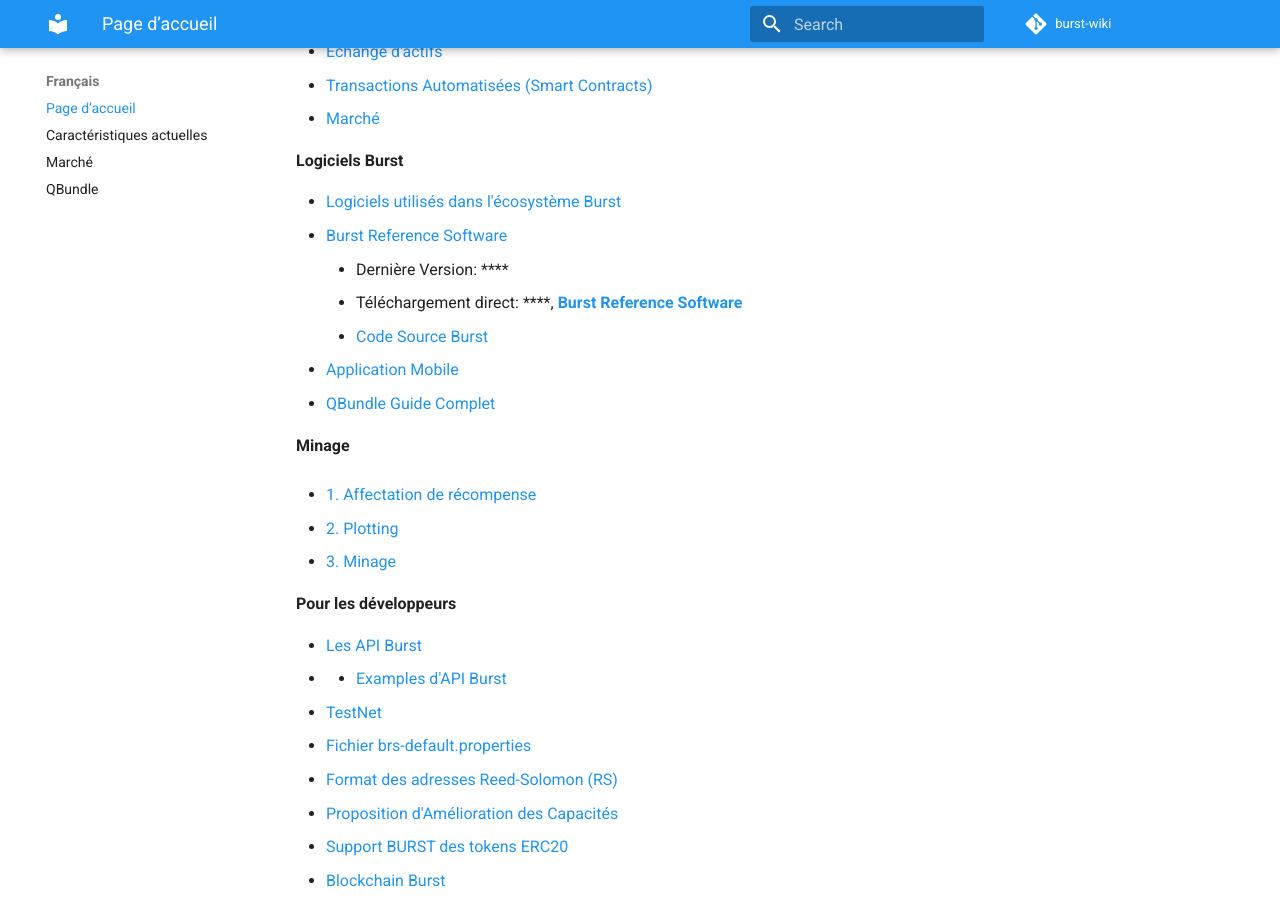
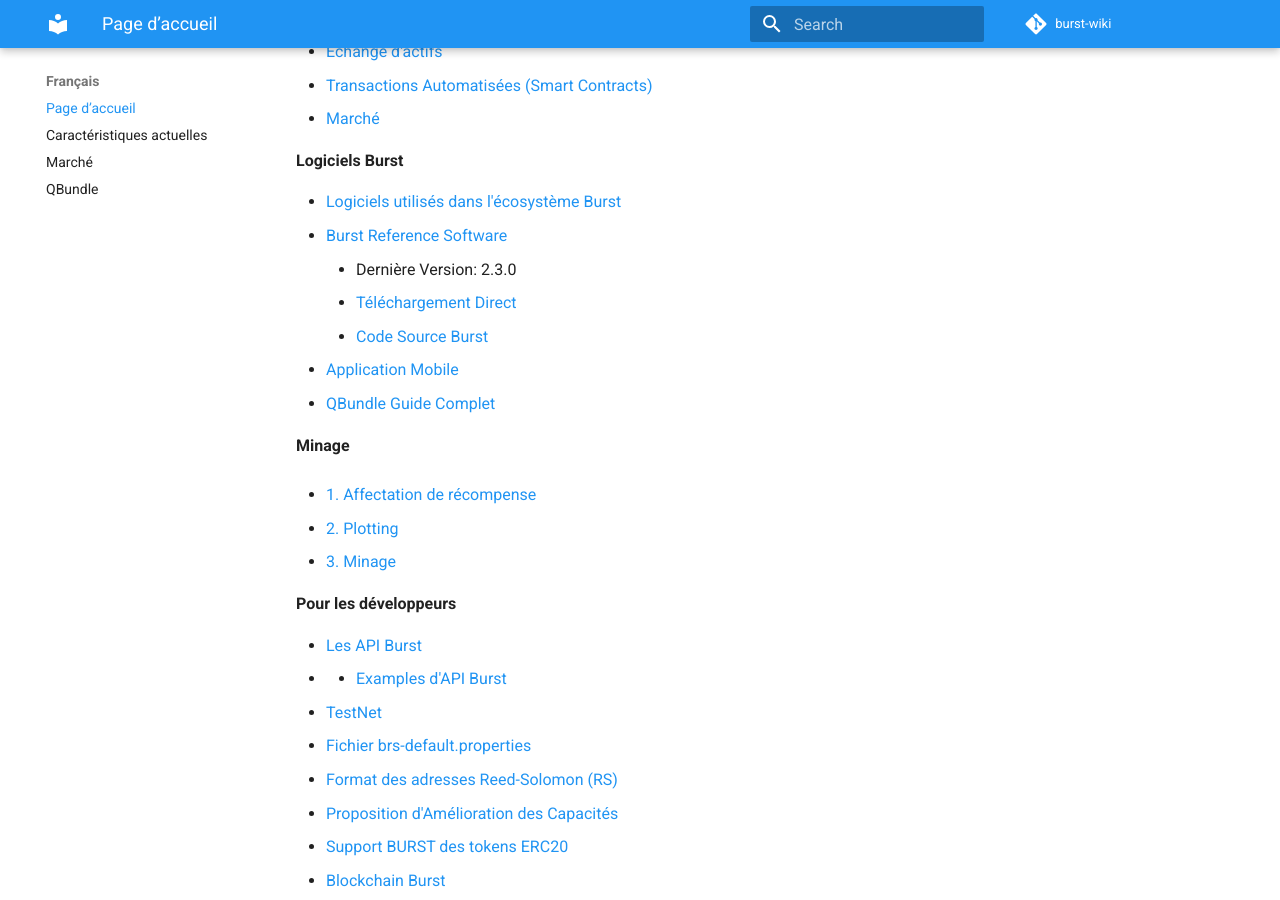
Before and after one commit to burst-apps-team/burst-wiki, an MkDocs documentation site: the page built from docs/fr/index.md, in a window 1280 px wide and 900 px high, scrolled down 1086 px. Built offline with MkDocs 1.6.1 and Material for MkDocs 9.7.7, drawn with Linux system fonts in a browser that asks for light colours; comment, search, counter and statistics services are not loaded; old or Windows-style settings are respelled for this version of MkDocs.

Commit message:
Updated versions

```diff
--- a/docs/fr/index.md
+++ b/docs/fr/index.md
@@ -36,8 +36,8 @@
 
 - [Logiciels utilisés dans l'écosystème Burst](burst-software.md)
 -   [Burst Reference Software](burst-reference-software.md)
-    -   Dernière Version: ****
-    -   Téléchargement direct: ****, **[Burst Reference Software](https://github.com/PoC-Consortium/burstcoin/releases)**
+    -   Dernière Version: 2.3.0
+    -   [Téléchargement Direct](https://github.com/burst-apps-team/burstcoin/releases/download/v2.3.0/burstcoin-2.3.0.zip)
     -   [Code Source Burst](https://github.com/PoC-Consortium/burstcoin)
 -   [Application Mobile](mobile-app.md)
 -   [QBundle Guide Complet](qbundle.md)
```
Also changed, not shown: docs/pt-br/index.md (+2 -2 lines).
